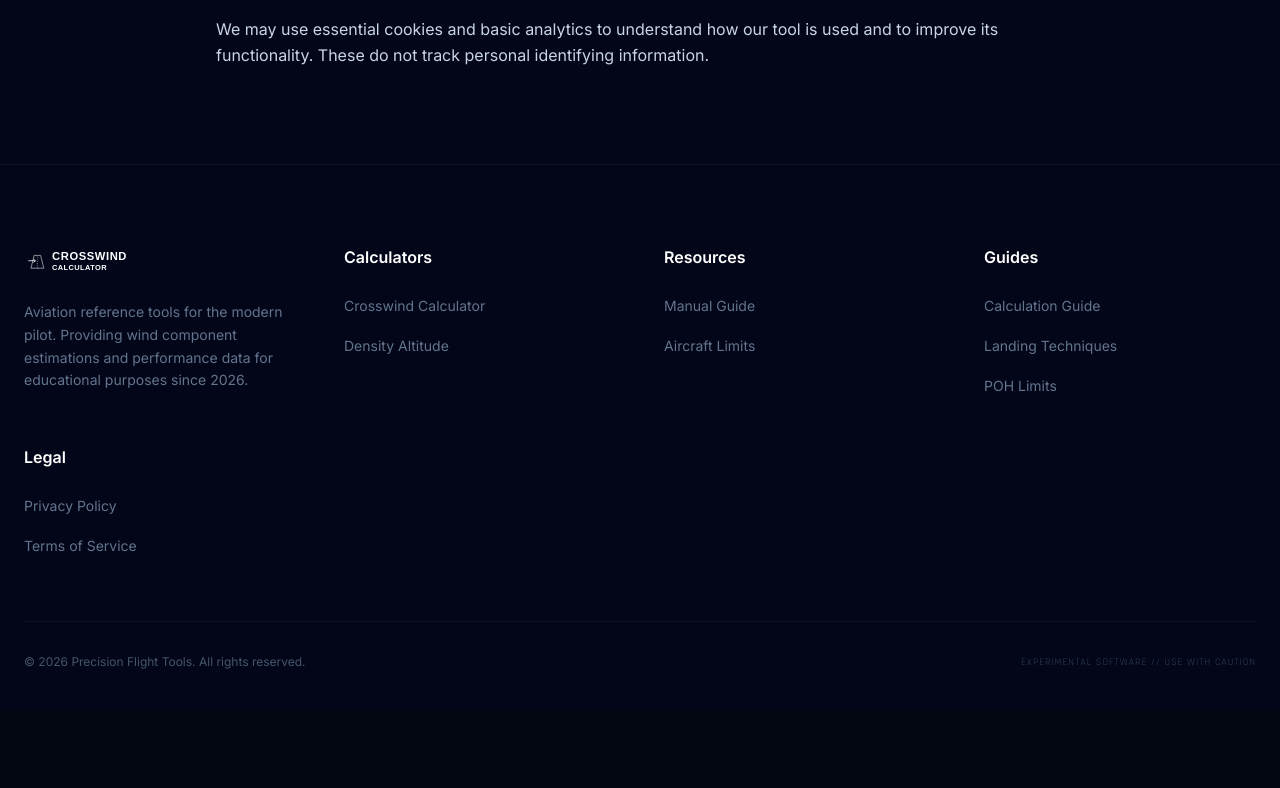
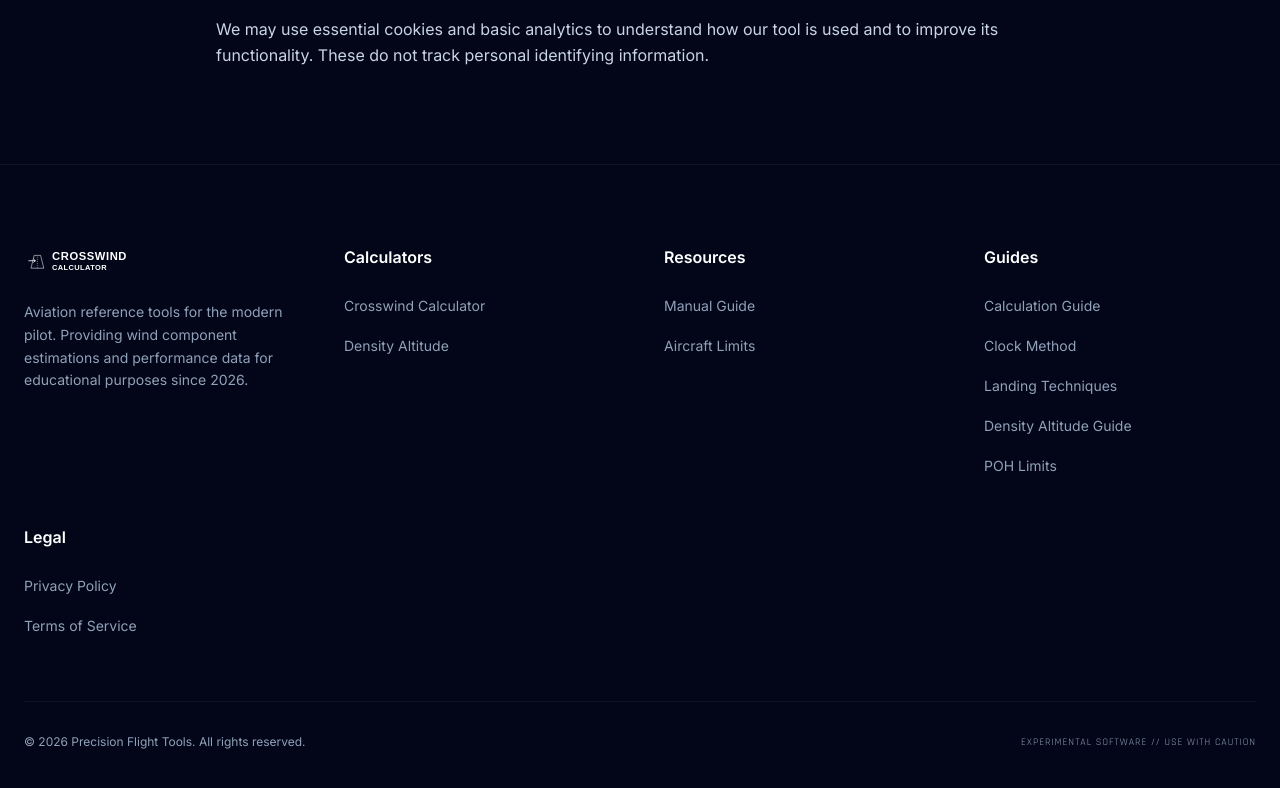
Before and after one commit to stuartmarsden77-gif/crosswind_calculator, a Next.js app: page /privacy-policy in a window 1280 px wide. Shown: the part 454-1242 px from the top of the page. Before the commit the page ends 1164 px from the top, so only its background shows below. Built offline with nearby package versions, Linux system fonts and the light colour scheme.

Commit message:
perf: fix render blocking scripts and remaining contrast issues

```diff
--- a/src/app/layout.tsx
+++ b/src/app/layout.tsx
@@ -1,5 +1,6 @@
 import type { Metadata } from "next";
 import { Inter, Rajdhani } from "next/font/google";
+import Script from "next/script";
 import "./globals.css";
 
 const inter = Inter({
@@ -68,27 +69,32 @@ export default function RootLayout({
       className={`${inter.variable} ${rajdhani.variable} h-full antialiased dark`}
     >
       <head>
-        {/* Google AdSense */}
-        <script async src="https://pagead2.googlesyndication.com/pagead/js/adsbygoogle.js?client=ca-pub-5330100111318765" crossOrigin="anonymous"></script>
-        {/* Google tag (gtag.js) */}
-        <script async src="https://www.googletagmanager.com/gtag/js?id=G-X748S6W9M3"></script>
-        <script
-          dangerouslySetInnerHTML={{
-            __html: `
-              window.dataLayer = window.dataLayer || [];
-              function gtag(){dataLayer.push(arguments);}
-              gtag('js', new Date());
-
-              gtag('config', 'G-X748S6W9M3');
-            `,
-          }}
-        />
         <script
           type="application/ld+json"
           dangerouslySetInnerHTML={{ __html: JSON.stringify(jsonLd) }}
         />
       </head>
       <body className="min-h-full flex flex-col bg-slate-950 text-slate-200 overflow-x-hidden w-full">
+        {/* Google AdSense */}
+        <Script
+          id="adsense"
+          src="https://pagead2.googlesyndication.com/pagead/js/adsbygoogle.js?client=ca-pub-5330100111318765"
+          crossOrigin="anonymous"
+          strategy="lazyOnload"
+        />
+        {/* Google tag (gtag.js) */}
+        <Script
+          src="https://www.googletagmanager.com/gtag/js?id=G-X748S6W9M3"
+          strategy="afterInteractive"
+        />
+        <Script id="google-analytics" strategy="afterInteractive">
+          {`
+            window.dataLayer = window.dataLayer || [];
+            function gtag(){dataLayer.push(arguments);}
+            gtag('js', new Date());
+            gtag('config', 'G-X748S6W9M3');
+          `}
+        </Script>
         {children}
       </body>
     </html>
--- a/src/components/Footer.tsx
+++ b/src/components/Footer.tsx
@@ -16,7 +16,7 @@ export default function Footer() {
                 className="h-8 w-auto"
               />
             </Link>
-            <p className="text-slate-500 text-sm leading-relaxed">
+            <p className="text-slate-400 text-sm leading-relaxed">
               Aviation reference tools for the modern pilot. Providing wind component estimations and performance data for educational purposes since 2026.
             </p>
           </div>
@@ -24,42 +24,44 @@ export default function Footer() {
           <div>
             <h4 className="text-white font-semibold mb-6">Calculators</h4>
             <ul className="space-y-4">
-              <li><Link href="/" className="text-slate-500 hover:text-cyan-400 transition-colors text-sm">Crosswind Calculator</Link></li>
-              <li><Link href="/density-altitude" className="text-slate-500 hover:text-cyan-400 transition-colors text-sm">Density Altitude</Link></li>
+              <li><Link href="/" className="text-slate-400 hover:text-cyan-400 transition-colors text-sm">Crosswind Calculator</Link></li>
+              <li><Link href="/density-altitude" className="text-slate-400 hover:text-cyan-400 transition-colors text-sm">Density Altitude</Link></li>
             </ul>
           </div>
 
           <div>
             <h4 className="text-white font-semibold mb-6">Resources</h4>
             <ul className="space-y-4">
-              <li><Link href="/manual-guide" className="text-slate-500 hover:text-cyan-400 transition-colors text-sm">Manual Guide</Link></li>
-              <li><Link href="/aircraft-limits" className="text-slate-500 hover:text-cyan-400 transition-colors text-sm">Aircraft Limits</Link></li>
+              <li><Link href="/manual-guide" className="text-slate-400 hover:text-cyan-400 transition-colors text-sm">Manual Guide</Link></li>
+              <li><Link href="/aircraft-limits" className="text-slate-400 hover:text-cyan-400 transition-colors text-sm">Aircraft Limits</Link></li>
             </ul>
           </div>
 
           <div>
             <h4 className="text-white font-semibold mb-6">Guides</h4>
             <ul className="space-y-4">
-              <li><Link href="/guides/how-to-calculate-crosswind" className="text-slate-500 hover:text-cyan-400 transition-colors text-sm">Calculation Guide</Link></li>
-              <li><Link href="/guides/crosswind-landing-techniques" className="text-slate-500 hover:text-cyan-400 transition-colors text-sm">Landing Techniques</Link></li>
-              <li><Link href="/guides/understanding-poh-limits" className="text-slate-500 hover:text-cyan-400 transition-colors text-sm">POH Limits</Link></li>
+              <li><Link href="/guides/how-to-calculate-crosswind" className="text-slate-400 hover:text-cyan-400 transition-colors text-sm">Calculation Guide</Link></li>
+              <li><Link href="/guides/mastering-the-clock-method" className="text-slate-400 hover:text-cyan-400 transition-colors text-sm">Clock Method</Link></li>
+              <li><Link href="/guides/crosswind-landing-techniques" className="text-slate-400 hover:text-cyan-400 transition-colors text-sm">Landing Techniques</Link></li>
+              <li><Link href="/guides/density-altitude-impact" className="text-slate-400 hover:text-cyan-400 transition-colors text-sm">Density Altitude Guide</Link></li>
+              <li><Link href="/guides/understanding-poh-limits" className="text-slate-400 hover:text-cyan-400 transition-colors text-sm">POH Limits</Link></li>
             </ul>
           </div>
 
           <div>
             <h4 className="text-white font-semibold mb-6">Legal</h4>
             <ul className="space-y-4">
-              <li><Link href="/privacy-policy" className="text-slate-500 hover:text-cyan-400 transition-colors text-sm">Privacy Policy</Link></li>
-              <li><Link href="/terms-of-service" className="text-slate-500 hover:text-cyan-400 transition-colors text-sm">Terms of Service</Link></li>
+              <li><Link href="/privacy-policy" className="text-slate-400 hover:text-cyan-400 transition-colors text-sm">Privacy Policy</Link></li>
+              <li><Link href="/terms-of-service" className="text-slate-400 hover:text-cyan-400 transition-colors text-sm">Terms of Service</Link></li>
             </ul>
           </div>
         </div>
 
         <div className="flex flex-col md:flex-row justify-between items-center pt-8 border-t border-white/5 gap-4">
-          <p className="text-slate-600 text-xs">
-            © {new Date().getFullYear()} Precision Flight Tools. All rights reserved.
+          <p className="text-slate-400 text-xs">
+            © 2026 Precision Flight Tools. All rights reserved.
           </p>
-          <p className="text-slate-700 text-[10px] uppercase tracking-widest font-mono">
+          <p className="text-slate-400 text-[10px] uppercase tracking-widest font-mono">
             Experimental Software // Use with Caution
           </p>
         </div>
```
